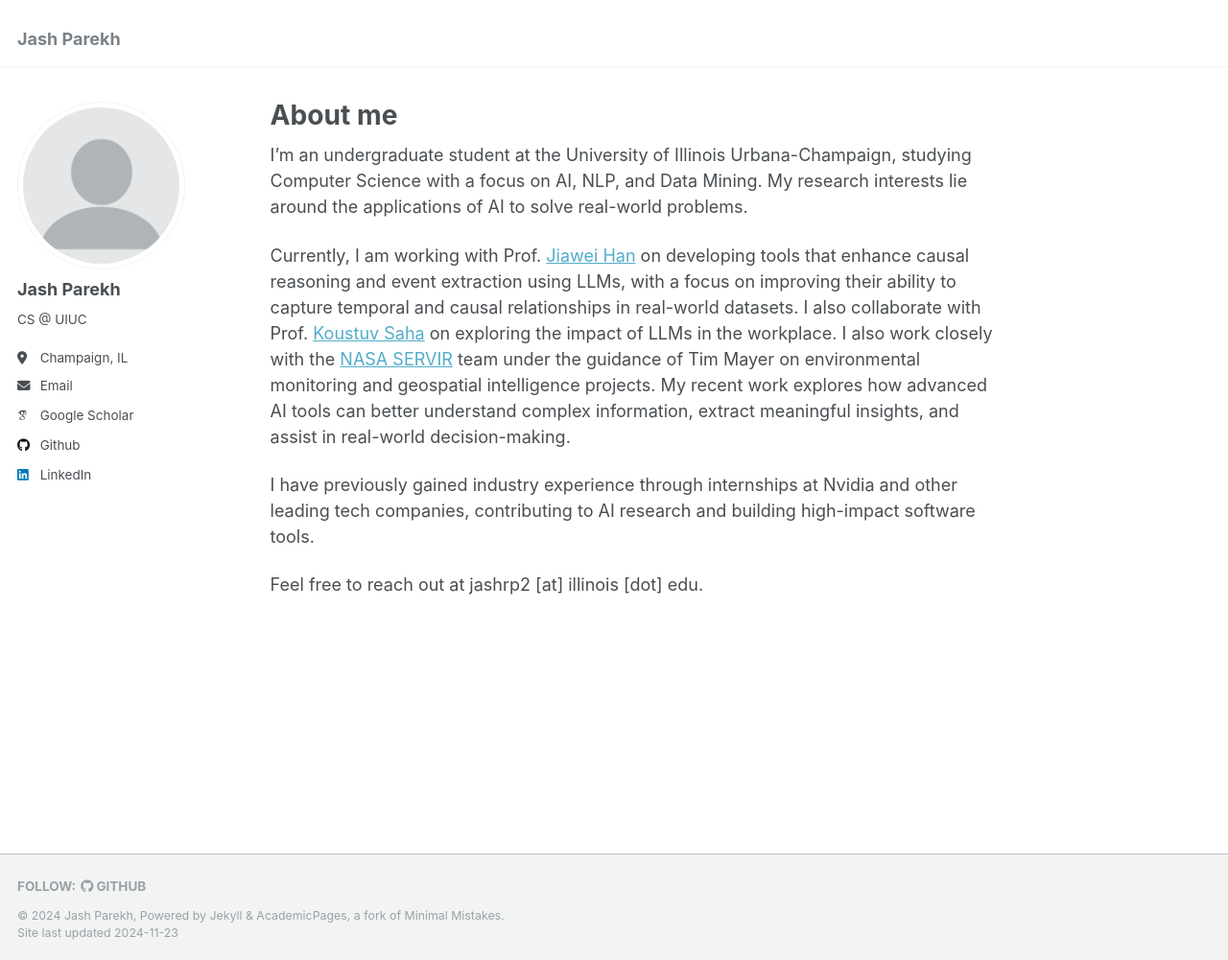
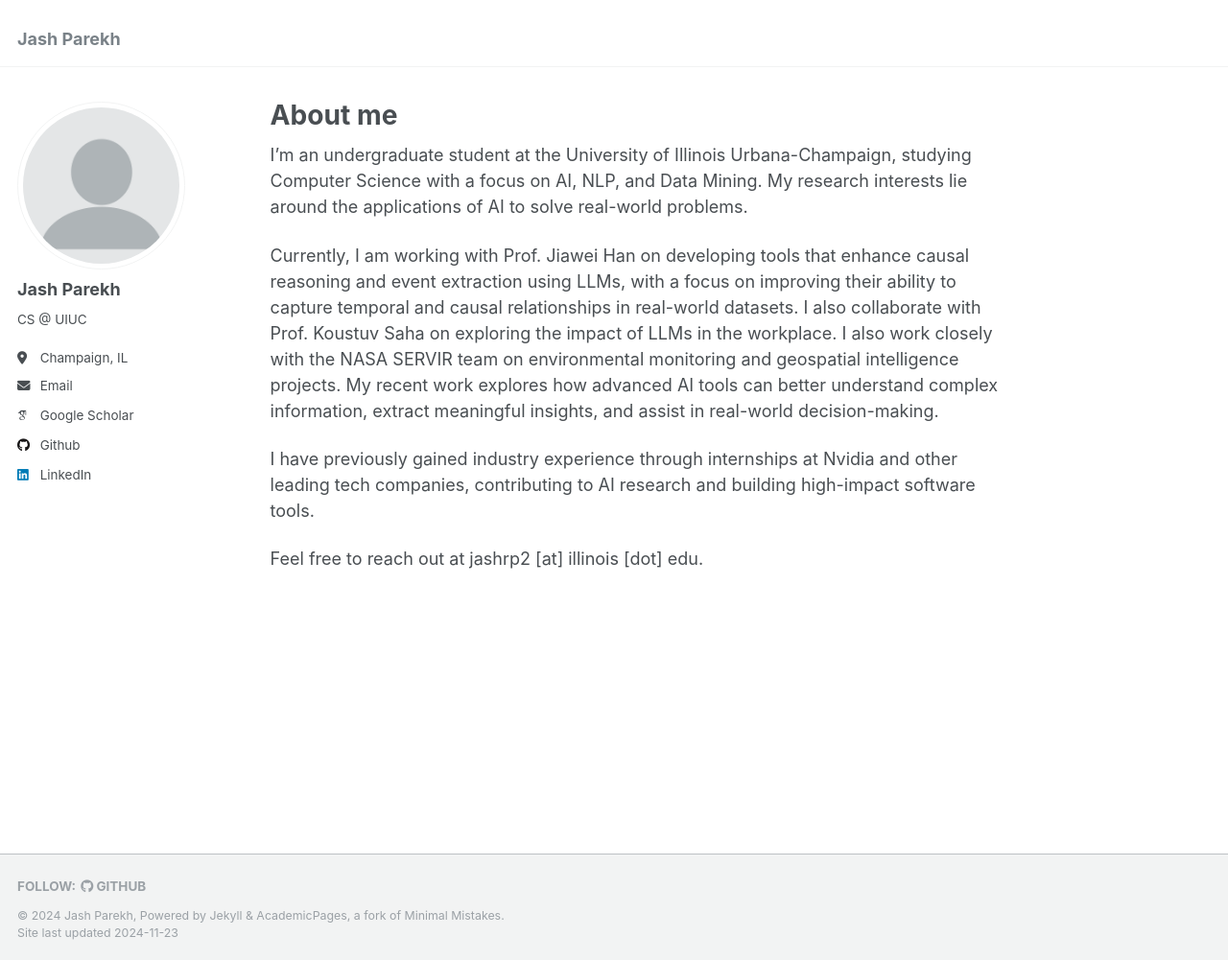
Before and after one commit to jashparekh1/jashparekh1.github.io, a Jekyll site: the page built from _pages/about.md, in a window 1280 px wide and 1001 px high. Shown: the whole window at 96% size. Built offline with Jekyll 4.4.1, drawn with Linux system fonts in a browser that asks for light colours; some web fonts are replaced.

Commit message:
Update about.md

```diff
--- a/_pages/about.md
+++ b/_pages/about.md
@@ -9,7 +9,7 @@
 
 I'm an undergraduate student at the University of Illinois Urbana-Champaign, studying Computer Science with a focus on AI, NLP, and Data Mining. My research interests lie around the applications of AI to solve real-world problems.
 
-Currently, I am working with Prof. [Jiawei Han]([http://hanj.cs.illinois.edu]) on developing tools that enhance causal reasoning and event extraction using LLMs, with a focus on improving their ability to capture temporal and causal relationships in real-world datasets. I also collaborate with Prof. [Koustuv Saha]([https://koustuv.com]) on exploring the impact of LLMs in the workplace. I also work closely with the [NASA SERVIR]([https://www.nasa.gov/servir/]) team under the guidance of Tim Mayer on environmental monitoring and geospatial intelligence projects. My recent work explores how advanced AI tools can better understand complex information, extract meaningful insights, and assist in real-world decision-making.
+Currently, I am working with Prof. Jiawei Han on developing tools that enhance causal reasoning and event extraction using LLMs, with a focus on improving their ability to capture temporal and causal relationships in real-world datasets. I also collaborate with Prof. Koustuv Saha on exploring the impact of LLMs in the workplace. I also work closely with the NASA SERVIR team on environmental monitoring and geospatial intelligence projects. My recent work explores how advanced AI tools can better understand complex information, extract meaningful insights, and assist in real-world decision-making.
 
 I have previously gained industry experience through internships at Nvidia and other leading tech companies, contributing to AI research and building high-impact software tools.
 
```
